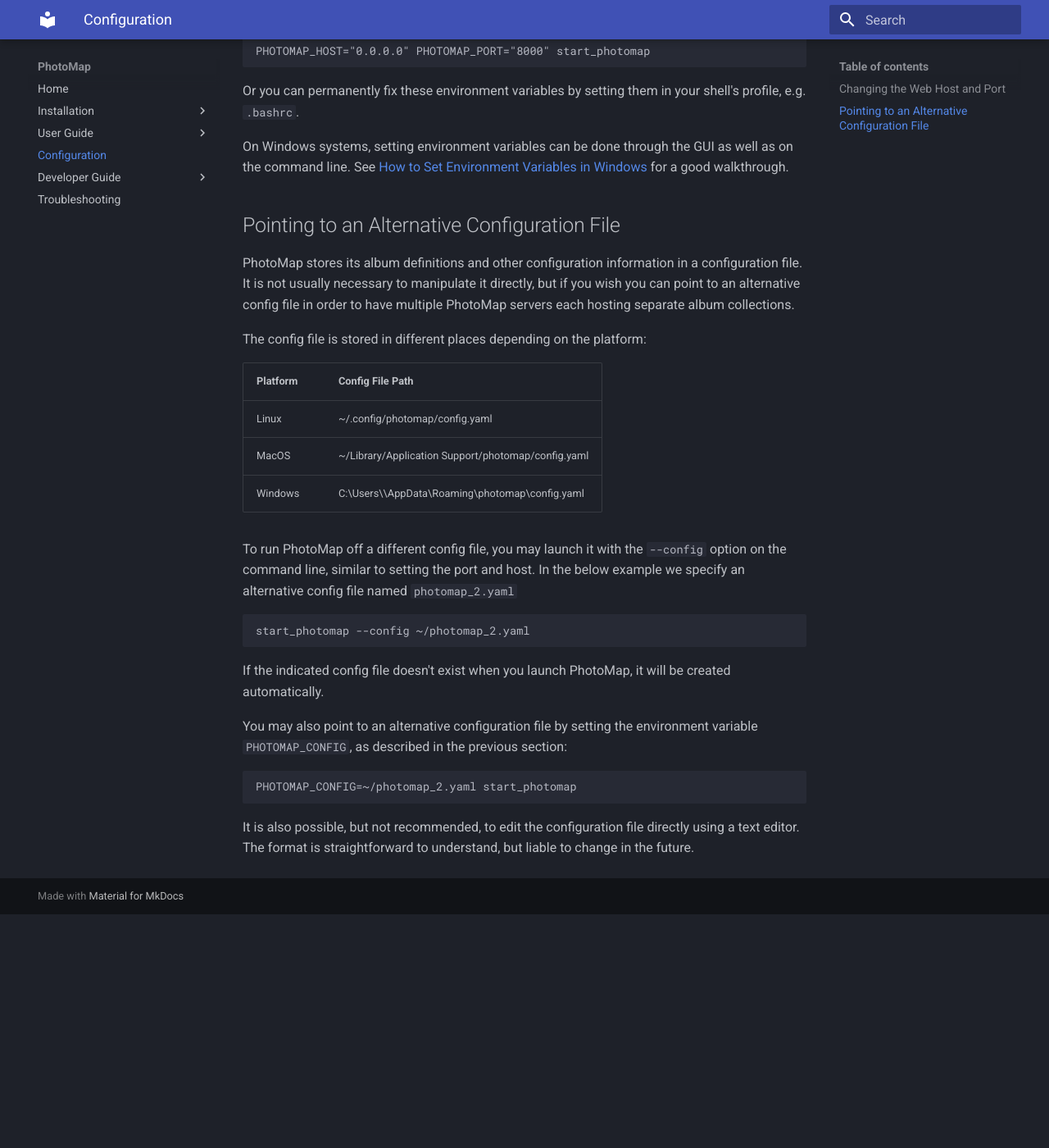
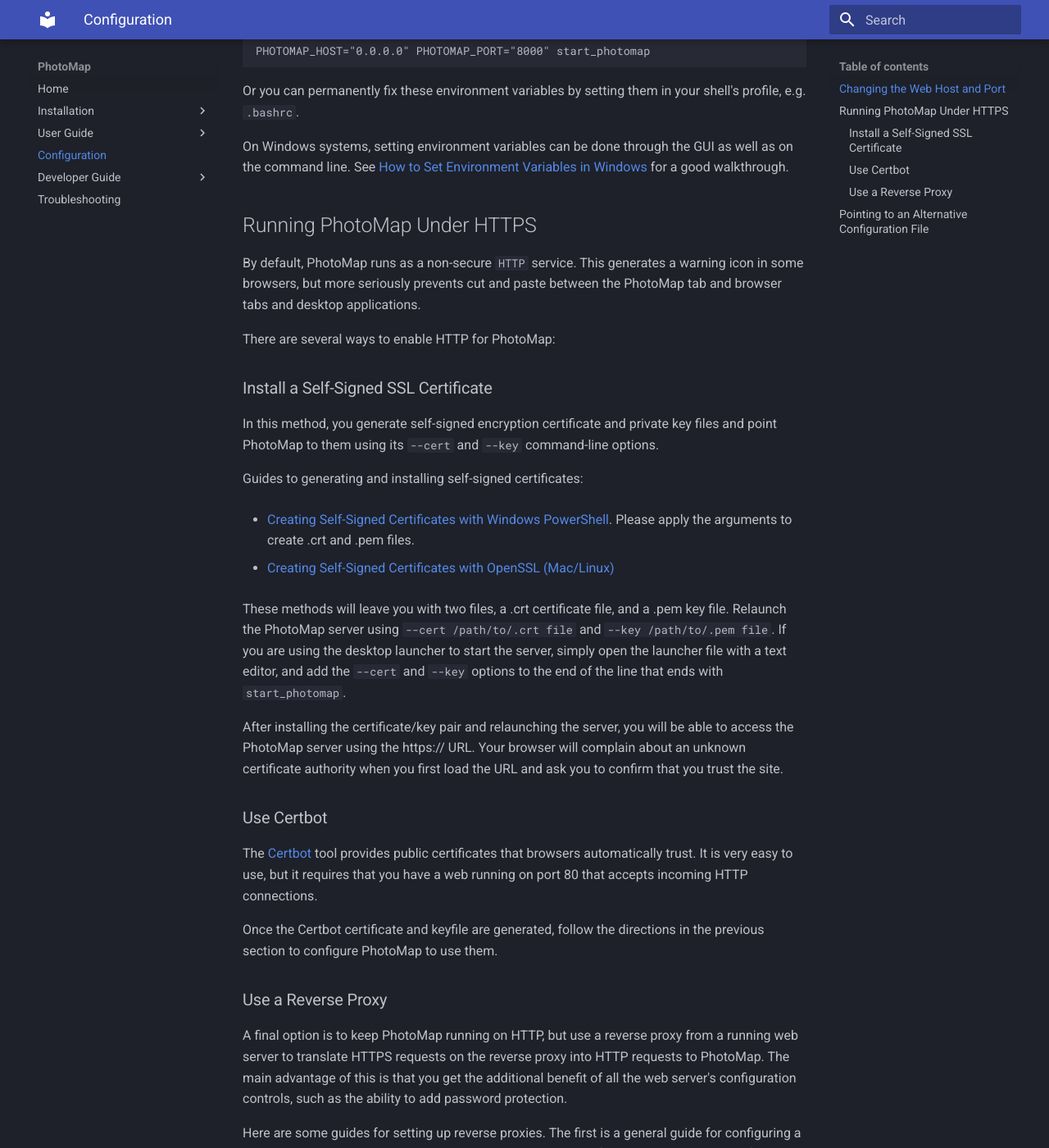
Before and after one commit to lstein/PhotoMapAI, an MkDocs documentation site: the page built from docs/configuration.md, in a window 1280 px wide and 1400 px high, scrolled down 849 px. Shown: the whole window at 82% size. Built offline with MkDocs 1.6.1 and Material for MkDocs 9.7.7, drawn with Linux system fonts in a browser that asks for light colours; before the commit the page ends 1964 px from its top, so only the background shows below that; some of the changed text lies outside the part shown.

Commit message:
fix up broken doc links

```diff
--- a/docs/configuration.md
+++ b/docs/configuration.md
@@ -1,6 +1,6 @@
 # Configuration
 
-PhotoMap is primarily configured through the web interface as described in [Basic Usage](/user-guide/basic-usage#changing-settings) and [Albums](/user-guide/albums). However, there are a number of runtime parameters that control how the web service behaves.
+PhotoMap is primarily configured through the web interface as described in [Basic Usage](user-guide/basic-usage.md#changing-settings) and [Albums](user-guide/albums.md). However, there are a number of runtime parameters that control how the web service behaves.
 
 ## Changing the Web Host and Port
 
@@ -27,6 +27,71 @@
 
 On Windows systems, setting environment variables can be done through the GUI as well as on the command line. See [How to Set Environment Variables in Windows](https://phoenixnap.com/kb/windows-set-environment-variable) for a good walkthrough.
 
+## Running PhotoMap Under HTTPS
+
+By default, PhotoMap runs as a non-secure `HTTP` service. This generates a warning icon in some browsers, but more seriously prevents cut and paste between the PhotoMap tab and browser tabs and desktop applications.
+
+There are several ways to enable HTTP for PhotoMap:
+
+### Install a Self-Signed SSL Certificate
+
+In this method, you generate self-signed encryption certificate and
+private key files and point PhotoMap to them using its `--cert` and
+`--key` command-line options.
+
+Guides to generating and installing self-signed certificates:
+
+- [Creating Self-Signed Certificates with Windows PowerShell](https://learn.microsoft.com/en-us/entra/identity-platform/howto-create-self-signed-certificate). Please apply the arguments to create .crt and .pem files.
+
+- [Creating Self-Signed Certificates with OpenSSL (Mac/Linux)](https://gist.github.com/elklein96/a15090f35a41e16bdc8574a7fb81e119)
+
+These methods will leave you with two files, a .crt certificate file,
+and a .pem key file. Relaunch the PhotoMap server using `--cert
+/path/to/.crt file` and `--key /path/to/.pem file`. If you are using
+the desktop launcher to start the server, simply open the launcher
+file with a text editor, and add the `--cert` and `--key` options to
+the end of the line that ends with `start_photomap`.
+
+After installing the certificate/key pair and relaunching the server,
+you will be able to access the PhotoMap server using the https://
+URL. Your browser will complain about an unknown certificate authority
+when you first load the URL and ask you to confirm that you trust the site.
+
+### Use Certbot
+
+The [Certbot](https://certbot.eff.org/) tool provides public certificates that
+browsers automatically trust. It is very easy to use, but it requires that you
+have a web running on port 80 that accepts incoming HTTP connections.
+
+Once the Certbot certificate and keyfile are generated, follow the
+directions in the previous section to configure PhotoMap to use them.
+
+
+### Use a Reverse Proxy
+
+A final option is to keep PhotoMap running on HTTP, but use a reverse
+proxy from a running web server to translate HTTPS requests on the
+reverse proxy into HTTP requests to PhotoMap. The main advantage of this
+is that you get the additional benefit of all the web server's configuration
+controls, such as the ability to add password protection.
+
+Here are some guides for setting up reverse proxies. The first is a
+general guide for configuring a reverse proxy with the popular Nginx
+web server. The second features a Windows-specific walkthrough.
+
+- [NGINX Reverse Proxy](https://docs.nginx.com/nginx/admin-guide/web-server/reverse-proxy/)
+- [NGINX Reverse Proxy on Windows](https://virendra.dev/blog/setting-up-nginx-as-a-reverse-proxy-on-windows)
+
+You will need to install encryption certificates for the Nginx server using [Certbot](https://certbot.eff.org/). The final configuration of the proxy server will look something like this:
+
+    	location /photomap/ {
+        proxy_pass http://localhost:8050/;
+
+This is saying that when a request comes in for
+`https://your.host/photomap/` it will be translated into a request to
+`http://localhost:8050/` where PhotoMap is running. It is possible to
+run the proxy server and the PhotoMap server on separate machines as well.
+
 ## Pointing to an Alternative Configuration File
 
 PhotoMap stores its album definitions and other configuration information in a configuration file. It is not usually necessary to manipulate it directly, but if you wish you can point to an alternative config file in order to have multiple PhotoMap servers each hosting separate album collections.
```
Also changed, not shown: docs/installation.md (+6 -6 lines), docs/installation/cuda.md (+1 -1 lines), docs/user-guide/albums.md (+8 -0 lines), docs/user-guide/basic-usage.md (+6 -6 lines), docs/user-guide/search.md (+2 -2 lines).
